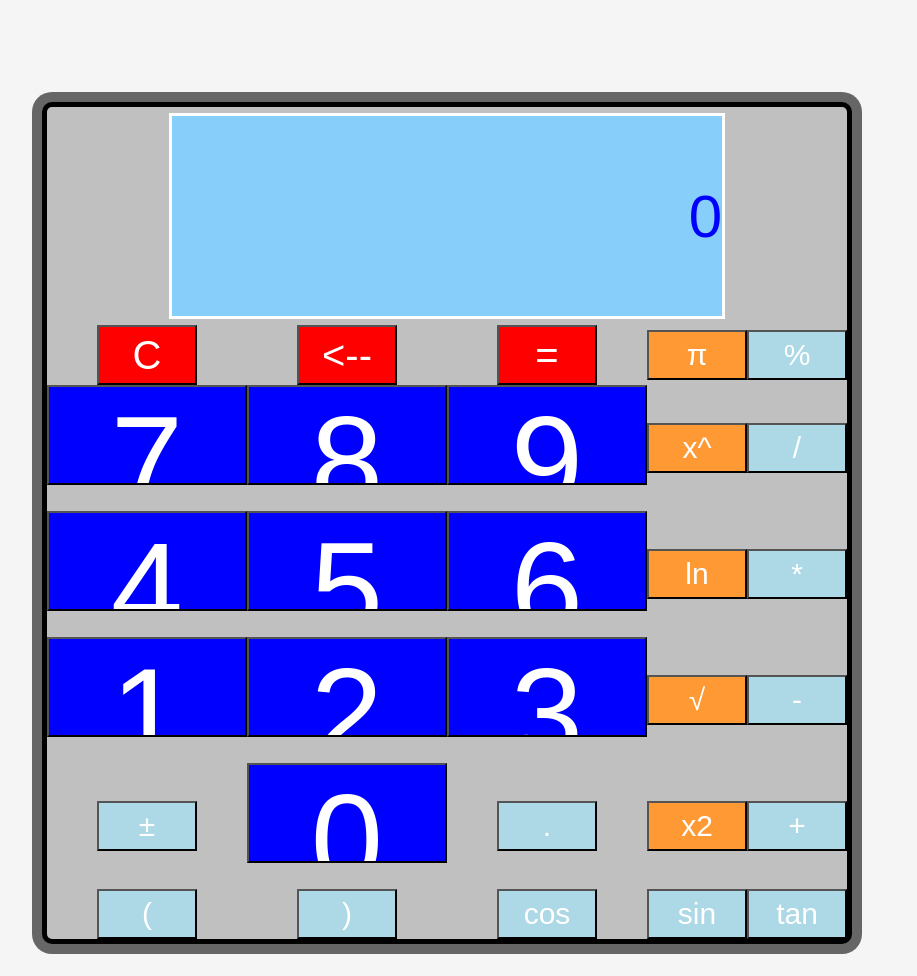
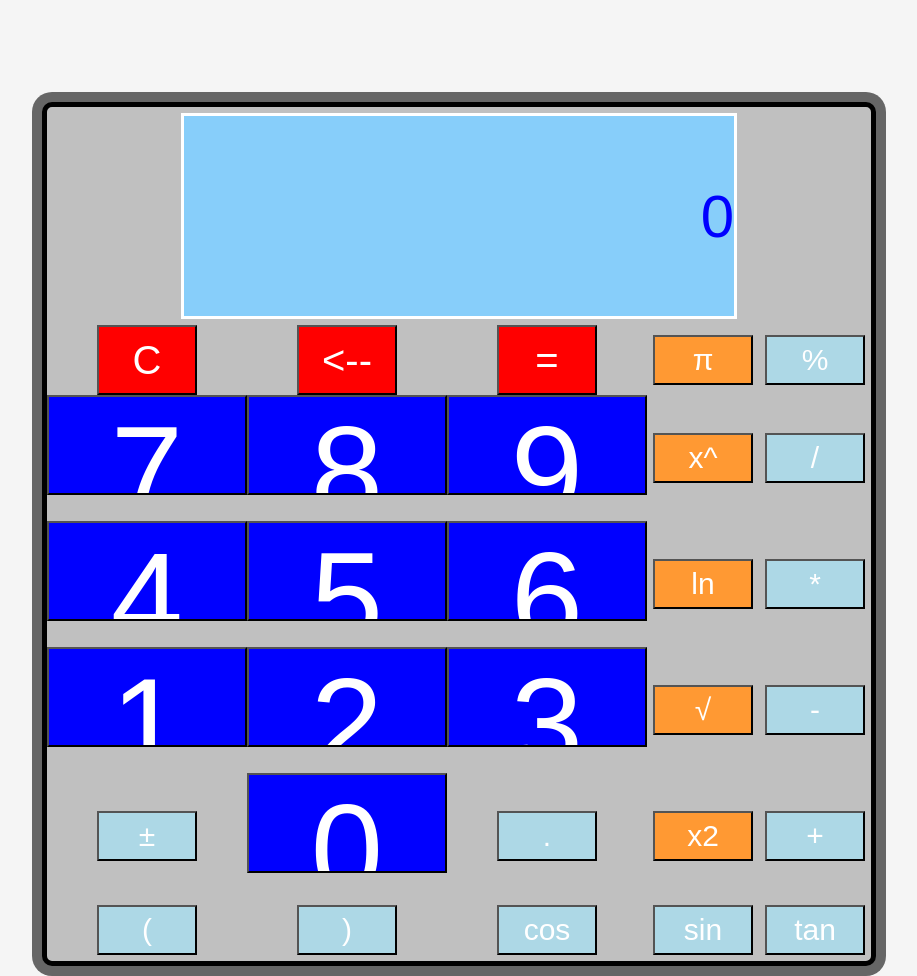
Before and after one commit to shiferawcode12/team-collaboration, a plain HTML site: page calculator/scientific.html in a window 1280 px wide. Shown: the whole page, without its empty margins (186-1103 px from the left). Drawn offline with Linux system fonts and the light colour scheme.

Commit message:
Update scientific.css

```diff
--- a/calculator/scientific.css
+++ b/calculator/scientific.css
@@ -9,7 +9,6 @@
      margin-bottom: 4em;
      margin-left: 210px;
      margin-right: 420px;
-      color:black;
   }
   .calculator {
     width: 450px;
@@ -36,7 +35,7 @@
     font-size: 40px;
     margin: auto;
     width: 100px;
-    height: 60px;
+    height: 70px;
   }
   .btnNum {
     color: white;
@@ -50,7 +49,7 @@
     color: white;
     background-color: lightblue;
     font-size: 30px;
-    margin: auto;
+    margin: right;
     width: 100px;
     height: 50px;
   }
```
